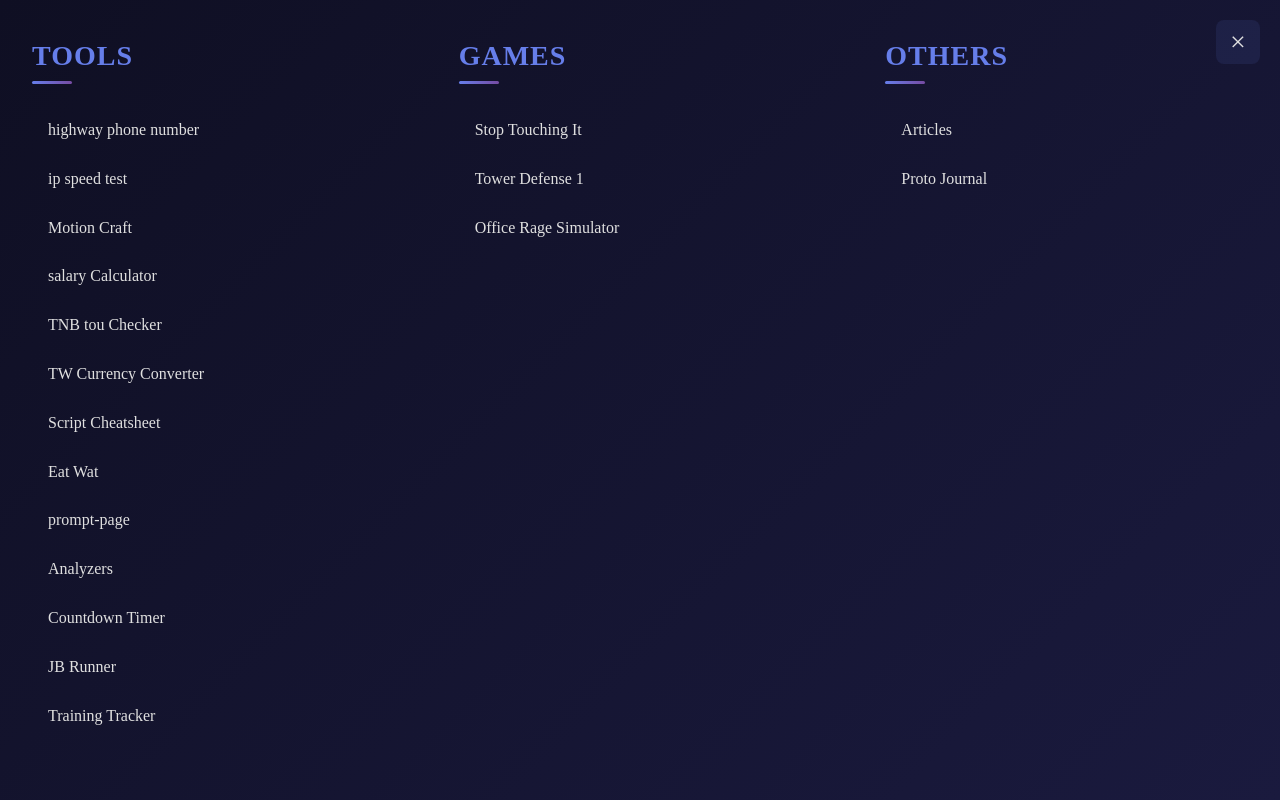
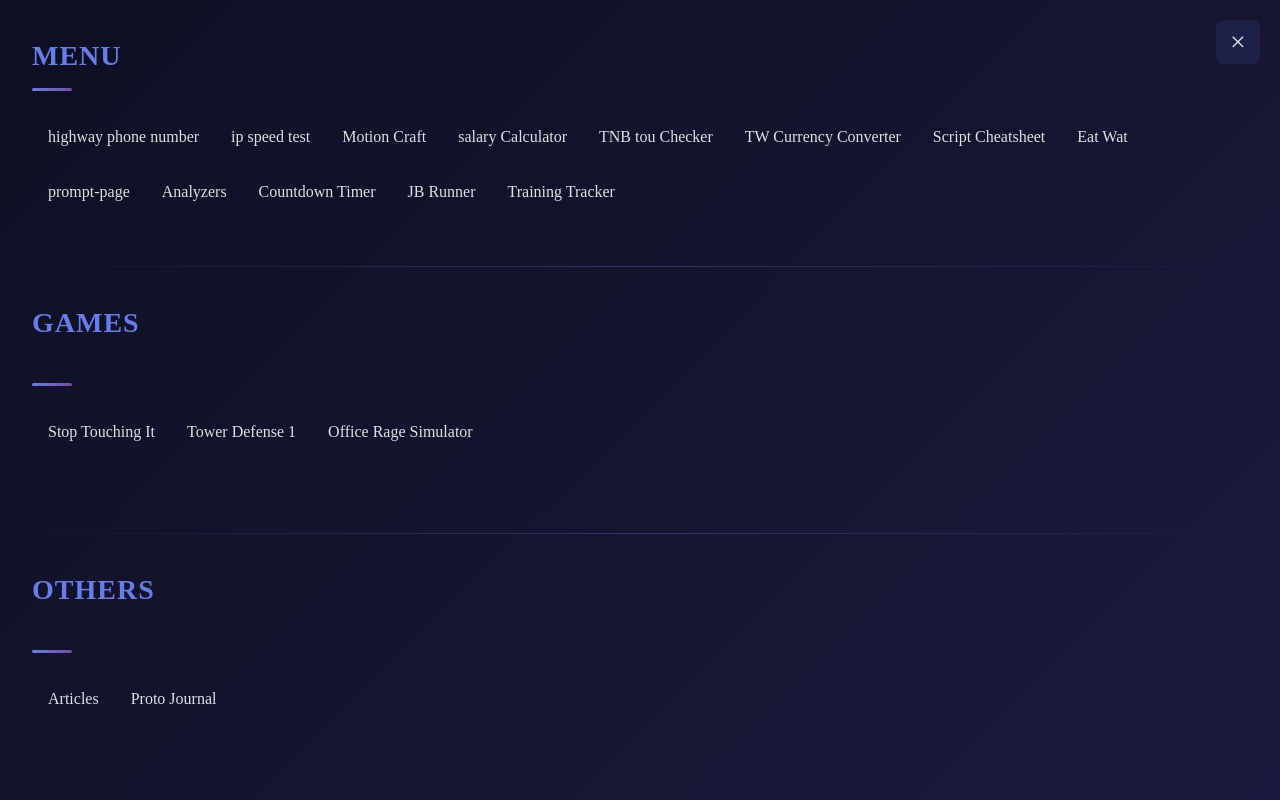
Before and after one commit to ricson5499/ricson5499.github.io, a plain HTML site: page index.html in a window 1280 px wide. Both pictures are taken after a click on the button "TOOLS". Drawn offline with Linux system fonts and the light colour scheme.

Commit message:
css update

```diff
--- a/index.html
+++ b/index.html
@@ -63,7 +63,7 @@
   <button class="menu-toggle" aria-label="Open menu">tools</button>
   <dialog class="menu-container">
     <div class="tools">
-      <div class="subtitle">tools</div>
+      <div class="subtitle">Menu</div>
       <div><a href="./tool/highway.html" target="_blank">highway phone number</a></div>
       <div><a href="./tool/ipspeedtest.html" target="_blank">ip speed test</a></div>
       <div><a href="./tool/MotionCraft.html" target="_blank">Motion Craft</a></div>
--- a/main.css
+++ b/main.css
@@ -367,7 +367,7 @@ li span {
 
 .menu-container[open] {
   display:flex;
-  flex-direction: row;
+  flex-direction: column;
 }
 .menu-container[open]::backdrop {
   animation: fadeIn 0.4s ease;
@@ -396,11 +396,15 @@ li span {
 .menu-container .tools,
 .menu-container .games,
 .menu-container .others {
+  display: flex;
+  flex-direction: row;
+  flex-wrap: wrap;
   padding: 40px 32px;
   flex: 1;
 }
 
 .menu-container .subtitle {
+  width: 100%;
   font-size: 28px;
   font-weight: 700;
   color: #667eea;
```
